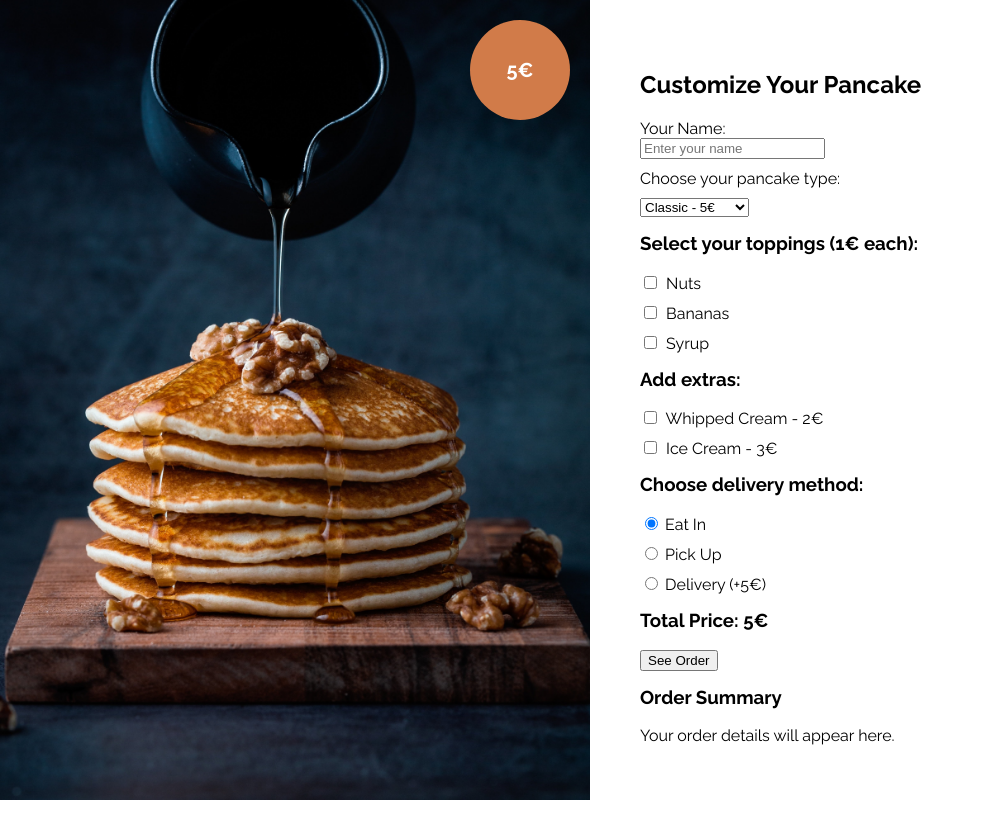
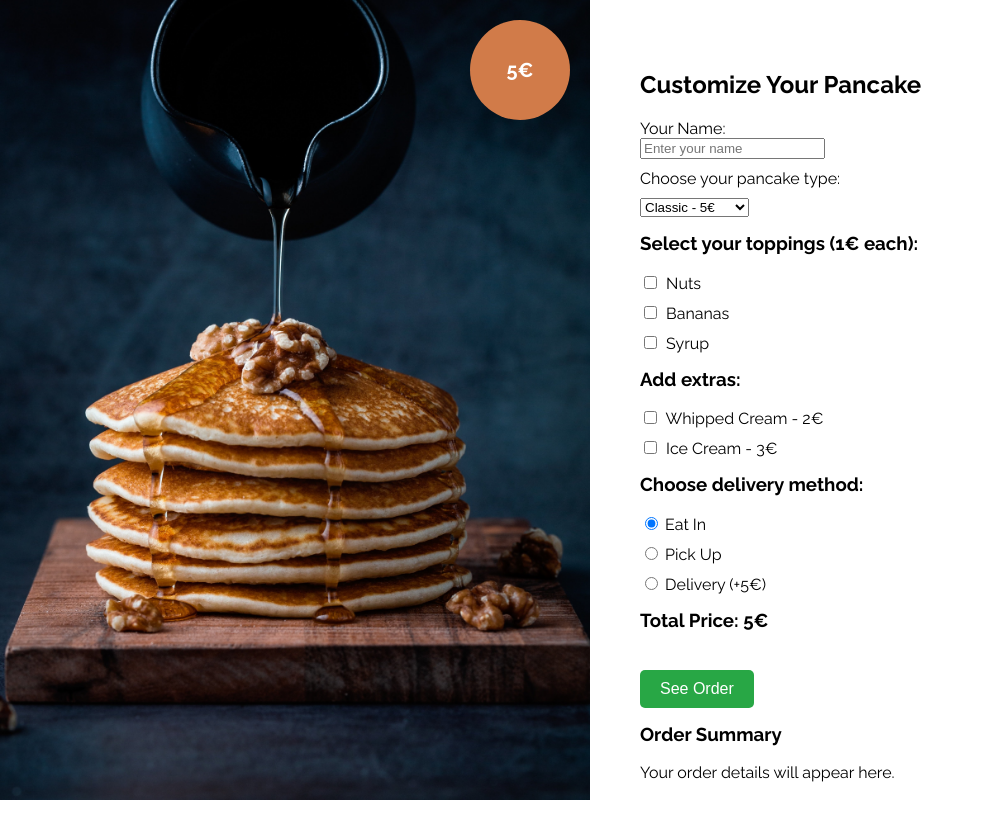
Before and after one commit to AbuAlSaeidRajon/javascript_tasks, a plain HTML site: page Week_05/Pancake_maker_2/index.html in a window 1280 px wide. Shown: the whole page, without its empty margins (0-984 px from the left). Drawn offline with Linux system fonts and the light colour scheme.

Commit message:
pancake maker 2 completed

```diff
--- a/Week_05/Pancake_maker_2/style.css
+++ b/Week_05/Pancake_maker_2/style.css
@@ -73,6 +73,23 @@ body {
   margin-top: 10px;
 }
 
+#seeOrder {
+  padding: 10px 20px;
+  font-size: 1rem;
+  color: white;
+  background-color: #28a745;
+  border: none;
+  border-radius: 5px;
+  cursor: pointer;
+  margin-top: 20px;
+  transition: background-color 0.3s ease-in-out, box-shadow 0.3s ease-in-out;
+}
+
+#seeOrder:hover {
+  background-color: #218838;
+  box-shadow: 0 4px 8px rgba(0, 0, 0, 0.2);
+}
+
 @keyframes priceBlink {
   0% { transform: scale(1); opacity: 1; }
   50% { transform: scale(1.2); opacity: 0.7; }
```
Lines whose indentation alone changed are shown as unchanged.
